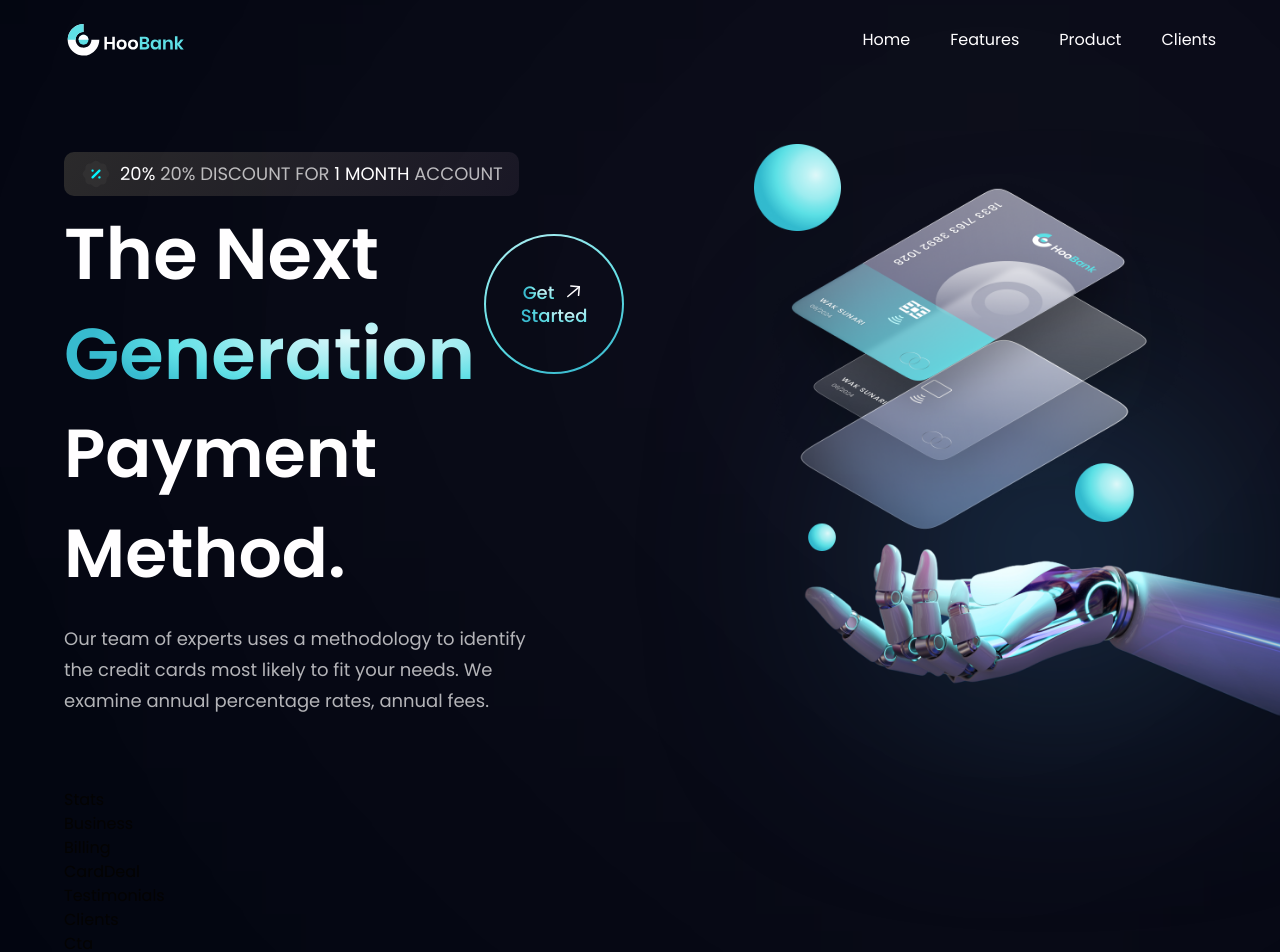
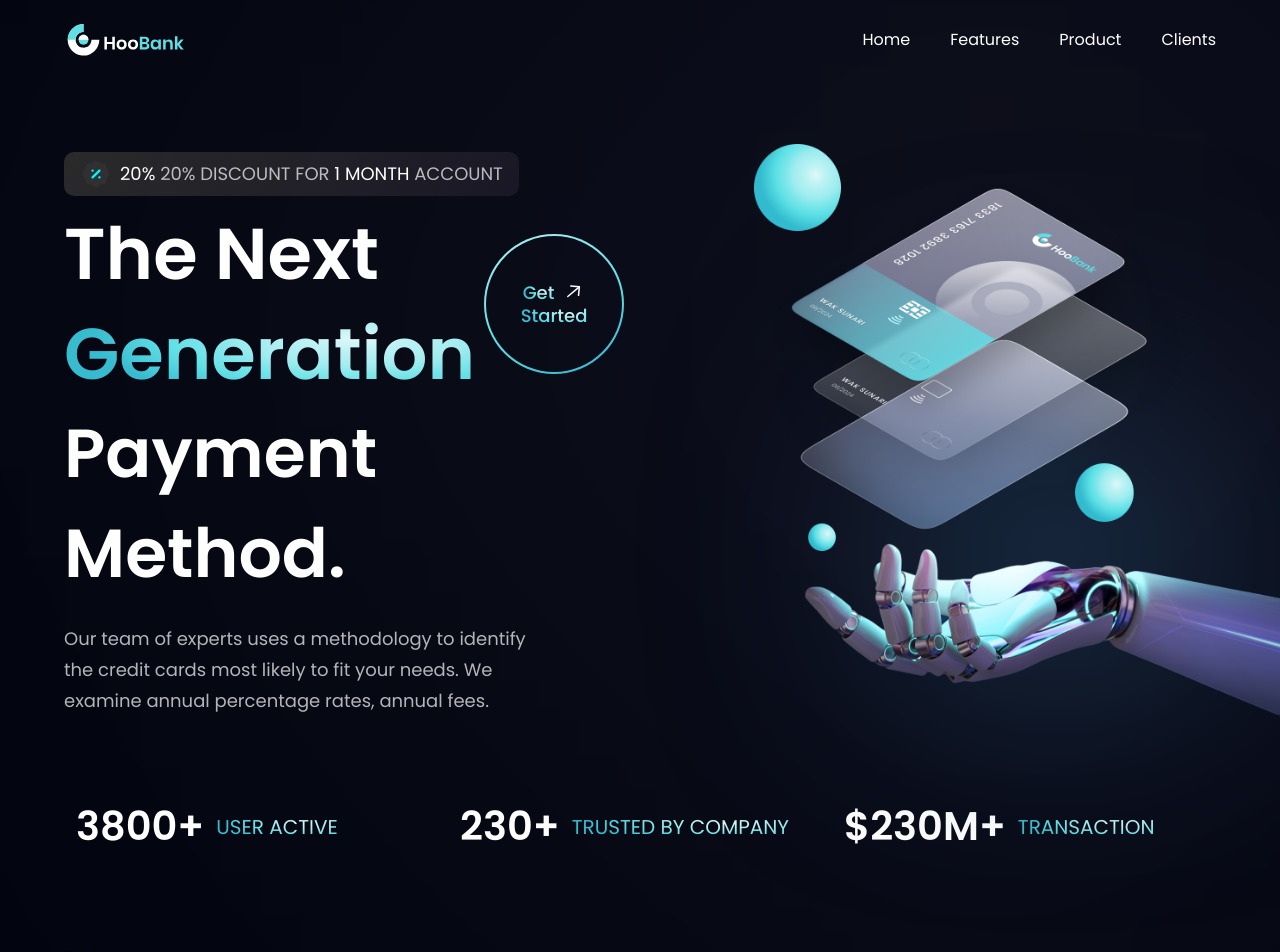
Before and after one commit to ssenick/wep-application-hoobank, a React (Vite) app: page / in a window 1280 px wide. Shown: the top 952 px of the page. Built offline with nearby package versions, Linux system fonts and the light colour scheme.

Commit message:
end <Stats>

```diff
--- a/src/components/Stats.jsx
+++ b/src/components/Stats.jsx
@@ -1,11 +1,21 @@
 import React from 'react';
+import {stats} from '../constants';
+import styles from "../style.js";
 
-const Stats = () => {
-   return (
-      <div>
-         Stats
-      </div>
-   );
-};
+const Stats = () => (
+   <section className={`${styles.flexCenter} flex-row flex-wrap mb-6 sm:mb-20`}>
+      {stats.map((stat) => (
+         <div key={stat.id} className="flex-1 flex flex-row justify-start items-center m-3 ">
+            <h4 className='font-poppins font-semibold xs:text-[40px] text-[30px] xs:leading-[53px] leading-[43px] text-white'>
+               {stat.value}
+            </h4>
+            <p className='font-poppins xs:text-[20px] text-[15px] xs:leading-[26px] leading-[21px] uppercase ml-3 text-gradient'>
+               {stat.title}
+            </p>
+         </div>
+      ))}
+   </section>
+);
+
 
 export default Stats;
```
